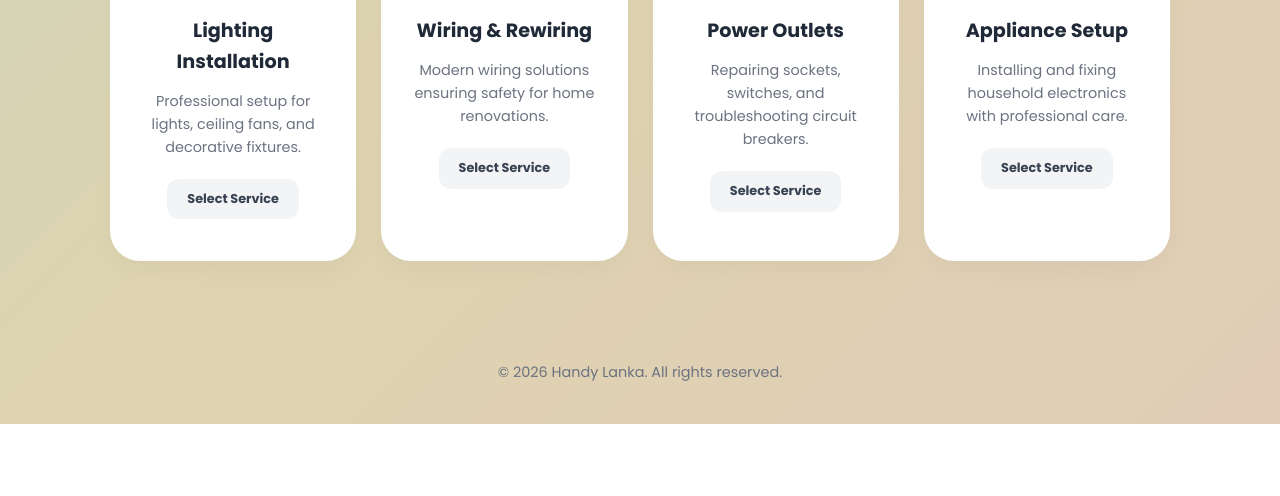
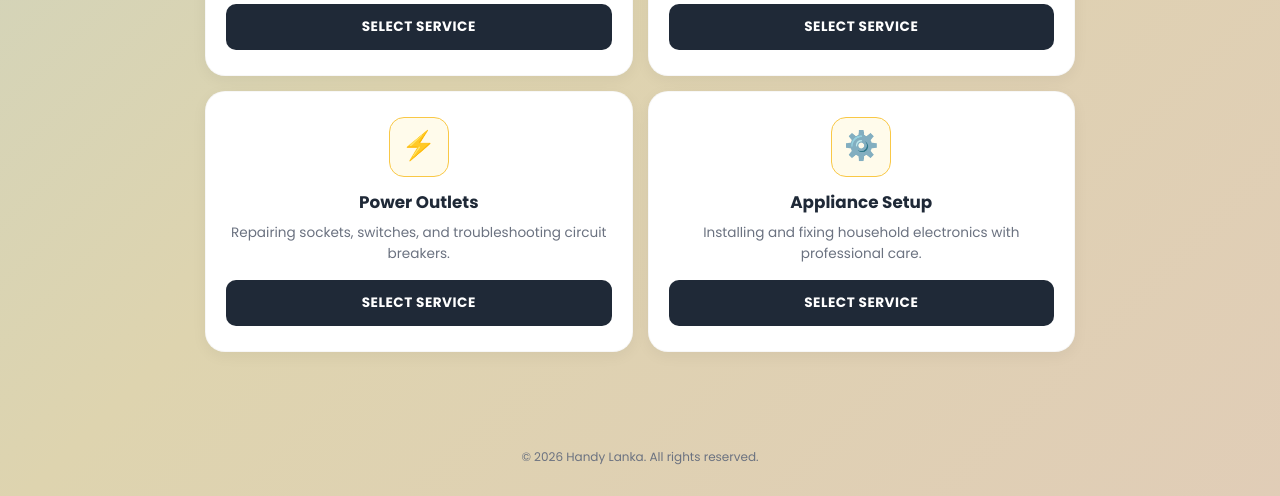
Before and after one commit to isuruhemantha363/my-app, a website: page elec.html in a window 1280 px wide. Shown: the part 476-972 px from the top of the page. Before the commit the page ends 900 px from the top, so only its background shows below. Drawn offline with Linux system fonts and the light colour scheme.

Commit message:
First commit - Handy Lanka updated

```diff
--- a/elec.html
+++ b/elec.html
@@ -21,9 +21,10 @@
       padding: 0;
       box-sizing: border-box;
       font-family: 'Poppins', sans-serif;
+      -webkit-tap-highlight-color: transparent;
     }
 
-    /* ---------- DYNAMIC ANIMATED BG ---------- */
+    /* ---------- MOBILE-FIRST ANIMATED BG ---------- */
     body {
       background: linear-gradient(-45deg, #e4c3c2, #ded4af, #a8d3e0, #eab308);
       background-size: 400% 400%;
@@ -31,6 +32,7 @@
       color: var(--text);
       line-height: 1.6;
       min-height: 100vh;
+      overflow-x: hidden;
     }
 
     @keyframes gradientBG {
@@ -39,162 +41,150 @@
       100% { background-position: 0% 50%; }
     }
 
-    /* ---------- HEADER ---------- */
+    /* ---------- HEADER (APP STYLE) ---------- */
     header {
-      background: rgba(255, 255, 255, 0.9);
+      background: rgba(255, 255, 255, 0.95);
       backdrop-filter: blur(10px);
-      padding: 10px 5%;
+      padding: 12px 5%;
       display: flex;
       justify-content: space-between;
       align-items: center;
       position: sticky;
       top: 0;
       z-index: 1000;
-      box-shadow: 0 2px 15px rgba(0,0,0,0.05);
+      box-shadow: 0 2px 10px rgba(0,0,0,0.08);
     }
 
     .n_logo {
       height: auto;
-      width: 130px;
+      width: 100px;
       transition: 0.3s;
     }
-    .n_logo:hover { transform: scale(1.05); }
 
     nav a {
       text-decoration: none;
       color: var(--black);
       font-weight: 600;
-      font-size: 18px;
-      margin-left: 20px;
-      transition: 0.3s;
+      font-size: 14px;
+      margin-left: 15px;
     }
-    nav a:hover { color: var(--primary); }
 
     /* ---------- HERO SECTION ---------- */
     .hero {
       text-align: center;
-      padding: 40px 20px 20px;
-      animation: fadeIn 0.8s ease;
-    }
-
-    @keyframes fadeIn {
-      from { opacity: 0; transform: translateY(10px); }
-      to { opacity: 1; transform: translateY(0); }
+      padding: 30px 20px 10px;
     }
 
     .hero h1 {
-      font-size: 2.5rem;
+      font-size: 1.8rem;
       font-weight: 800;
       color: var(--black);
-      margin-bottom: 10px;
+      margin-bottom: 8px;
+      line-height: 1.2;
     }
 
     .hero h1 span { color: var(--primary); }
 
     .hero p {
       color: #4b5563;
-      max-width: 700px;
-      margin: 0 auto;
-      font-size: 1.1rem;
+      font-size: 0.9rem;
+      max-width: 100%;
     }
 
-    /* Language Switcher Style */
+    /* Language Switcher */
     .lang-switcher {
       text-align: center;
-      margin-bottom: 10px;
+      margin: 10px 0;
     }
     .lang-btn {
-      background: rgba(255,255,255,0.7);
+      background: white;
       border: 1px solid var(--black);
       padding: 5px 15px;
       border-radius: 20px;
       cursor: pointer;
       font-weight: 600;
-      transition: 0.3s;
-      font-size: 14px;
+      font-size: 12px;
     }
-    .lang-btn:hover { background: var(--yellow); }
 
-    /* ---------- SERVICES GRID ---------- */
+    /* ---------- SERVICES GRID (SINGLE COLUMN FOR MOBILE) ---------- */
     .services-grid {
-      max-width: 1100px;
-      margin: 20px auto 60px;
-      padding: 0 20px;
+      padding: 15px;
       display: grid;
-      grid-template-columns: repeat(auto-fit, minmax(240px, 1fr));
-      gap: 25px;
+      grid-template-columns: 1fr;
+      gap: 15px;
+      max-width: 450px;
+      margin: 0 auto 50px;
     }
 
     .service-card {
       background: var(--card-bg);
-      padding: 40px 30px;
-      border-radius: 30px;
+      padding: 25px 20px;
+      border-radius: 20px;
       text-align: center;
-      transition: all 0.4s cubic-bezier(0.175, 0.885, 0.32, 1.275);
-      cursor: pointer;
-      border: 2px solid transparent;
-      box-shadow: 0 10px 25px rgba(0,0,0,0.03);
       display: flex;
       flex-direction: column;
       align-items: center;
+      box-shadow: 0 4px 15px rgba(0,0,0,0.05);
+      border: 1px solid rgba(0,0,0,0.03);
     }
 
-    .service-card:hover {
-      transform: translateY(-12px);
-      box-shadow: 0 20px 40px rgba(0,0,0,0.1);
-      border-color: var(--yellow);
+    .service-card:active {
+      transform: scale(0.98);
+      background: #fafafa;
     }
 
     .icon-box {
-      width: 80px;
-      height: 80px;
+      width: 60px;
+      height: 60px;
       background: #fffbeb;
-      border-radius: 20px;
+      border-radius: 15px;
       display: flex;
       align-items: center;
       justify-content: center;
-      font-size: 40px;
-      margin-bottom: 20px;
-      transition: 0.3s;
-    }
-
-    .service-card:hover .icon-box {
-      background: var(--yellow);
-      transform: rotate(-5deg);
+      font-size: 28px;
+      margin-bottom: 12px;
+      border: 1px solid var(--yellow);
     }
 
     .service-card h3 {
-      font-size: 1.2rem;
+      font-size: 1.05rem;
       font-weight: 700;
       color: var(--black);
-      margin-bottom: 12px;
+      margin-bottom: 6px;
     }
 
     .service-card p {
-      font-size: 0.9rem;
+      font-size: 0.85rem;
       color: #6b7280;
-      margin-bottom: 20px;
+      margin-bottom: 15px;
     }
 
     .btn-select {
-      background: #f3f4f6;
-      padding: 10px 20px;
-      border-radius: 12px;
+      background: var(--black);
+      color: #fff;
+      width: 100%;
+      padding: 12px;
+      border-radius: 10px;
       font-weight: 700;
-      font-size: 0.8rem;
-      transition: 0.3s;
+      font-size: 0.85rem;
+      text-transform: uppercase;
+      letter-spacing: 0.5px;
     }
 
-    .service-card:hover .btn-select {
-      background: var(--black);
-      color: #fff;
+    /* Tablet/Desktop View */
+    @media (min-width: 600px) {
+      .services-grid {
+        grid-template-columns: repeat(2, 1fr);
+        max-width: 900px;
+      }
+      .hero h1 { font-size: 2.5rem; }
     }
 
     footer {
       text-align: center;
-      padding: 40px;
+      padding: 30px 20px;
       color: #6b7280;
-      font-size: 0.9rem;
+      font-size: 0.75rem;
     }
   </style>
 </head>
@@ -315,14 +305,12 @@
       document.getElementById('s4-desc').textContent = t.s4Desc;
       document.getElementById('footer-text').innerHTML = t.footer;
 
-      // Update all select buttons
       for(let i=1; i<=4; i++) {
         document.getElementById(`btn${i}`).textContent = t.btnSelect;
       }
     }
 
     function triggerBooking(subType) {
-      // Logic for redirection
       const mainCat = 'electrical_repairs';
       window.location.href = `submi00.html?service=${mainCat}&type=${encodeURIComponent(subType)}`;
     }
```
